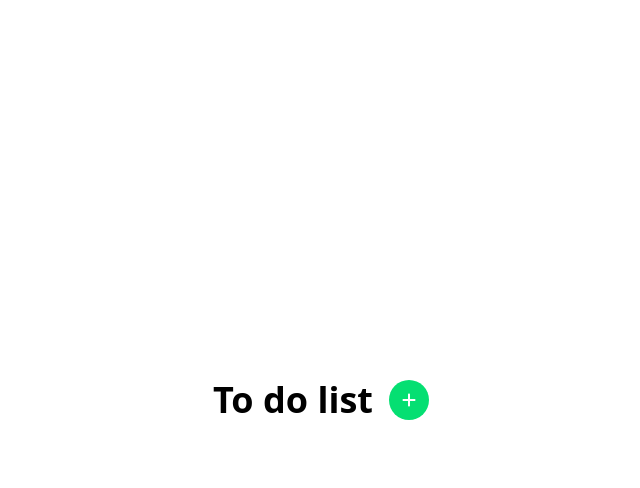
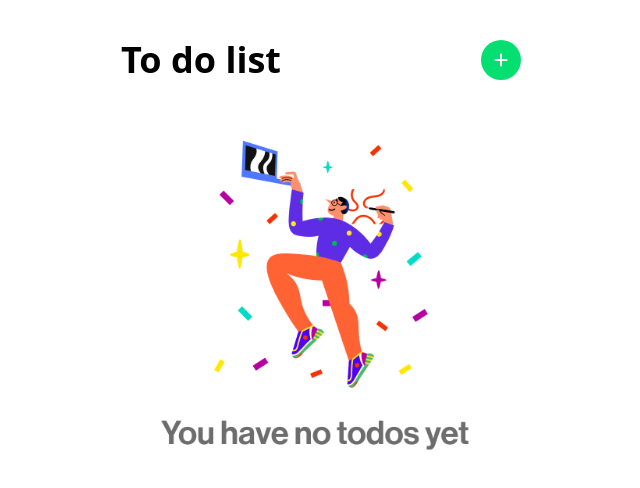
Before and after one commit to gbeatrice24/ToDo, a Vue app: page / in a window 1280 px wide. Shown: the top 488 px of the page, without its empty margins (319-959 px from the left). Built offline with nearby package versions, Linux system fonts and the light colour scheme.

Commit message:
ITL-2 Create the Placeholder img when the user is in the home page and no todos added to todo list

```diff
--- a/index.html
+++ b/index.html
@@ -4,7 +4,7 @@
     <meta charset="UTF-8" />
     <link rel="icon" type="image/svg+xml" href="/vite.svg" />
     <meta name="viewport" content="width=device-width, initial-scale=1.0" />
-    <title>Vite + Vue + TS</title>
+    <title>To do App</title>
   </head>
   <body>
     <div id="app"></div>
--- a/package.json
+++ b/package.json
@@ -14,7 +14,8 @@
     "@fortawesome/vue-fontawesome": "^3.0.8",
     "@tailwindcss/vite": "^4.1.11",
     "tailwindcss": "^4.1.11",
-    "vue": "^3.5.17"
+    "vue": "^3.5.17",
+    "vue-inline-svg": "^4.0.1"
   },
   "devDependencies": {
     "@vitejs/plugin-vue": "^6.0.0",
--- /dev/null
+++ b/src/components/TaskElement.vue
@@ -0,0 +1,6 @@
+<template>
+    <div class="">
+        <h3></h3>
+        <p></p>
+    </div>
+</template>
--- a/src/components/TodoHeader.vue
+++ /dev/null
@@ -1,38 +0,0 @@
-<template>
-    <div class="flex justify-center items-center h-screen">
-        <div class="flex items-center space-x-4">
-            <h1 class="text-4xl font-semibold text-black">To do list</h1>
-            <button
-                class="flex items-center justify-center bg-green-400 text-white rounded-full w-10 h-10"
-                @click="createTodo">
-                <font-awesome-icon :icon="['fas', 'plus']" />
-            </button>
-        </div>
-    </div>
-</template>
-
-<script setup lang="ts">
-import { ref } from 'vue'
-
-const count = ref(0)
-
-interface Task {
-  name: string
-  desc: string
-  priority: string
-}
-
-function createTask(name: string, desc: string, priority: string): Task {
-  return { name, desc, priority }
-}
-
-function createTodo() {
-    count.value++
-    const newTask = createTask('Task' + count.value, 'This is a description', 'High')
-    console.log(newTask)
-}
-
-</script>
-
-<style>
-</style>
--- a/src/layout/MainLayout.vue
+++ b/src/layout/MainLayout.vue
@@ -1,9 +1,43 @@
 <template>
-    <div class="min-h-screen">
-        <TodoHeader/>
+    <div class="min-h-screen space-y-15">
+        <TodoHeader @add-task="handleAddTask"/>
+
+        <div v-if="isEmpty" class="flex justify-center items-center">
+            <img src="../assets/notodos.png" alt="NoTodos" class="max-w-xs mx-auto">
+        </div>
+        <div v-else class="flex justify-center items-center">
+            <li v-for="task in tasks">{{ task.name }}</li>
+        </div>
+
     </div>
 </template>
 
 <script setup lang="ts">
-import TodoHeader from '../components/TodoHeader.vue';
+import TodoHeader from './TodoHeader.vue';
+import { ref, computed } from 'vue'
+
+interface Task {
+    id: number
+    name: string
+    desc: string
+    priority: string
+}
+
+const tasks = ref<Task[]>([])
+let nextId = 0
+
+const isEmpty = computed(() => tasks.value.length == 0)
+
+function handleAddTask(){
+    const task = ({
+        id: ++nextId,
+        name: `Task ${nextId}`,
+        desc: `This is a description`,
+        priority: 'High',
+    })
+    tasks.value.push(task)
+
+    console.log('new task added:', task)
+}
+
 </script>
--- /dev/null
+++ b/src/layout/TodoHeader.vue
@@ -0,0 +1,16 @@
+<template>
+    <div class="flex justify-center items-center pt-10">
+        <div class="flex items-center space-x-50">
+            <h1 class="text-4xl font-semibold text-black">To do list</h1>
+            <button
+                class="flex items-center justify-center bg-green-400 text-white rounded-full w-10 h-10"
+                @click="$emit('add-task')">
+                <font-awesome-icon :icon="['fas', 'plus']" />
+            </button>
+        </div>
+    </div>
+</template>
+
+<script setup lang="ts">
+defineEmits(['add-task'])
+</script>
```
Also changed, not shown: src/assets/notodos.png (added), 1 other file (tests, documents, lock files or other folders).
